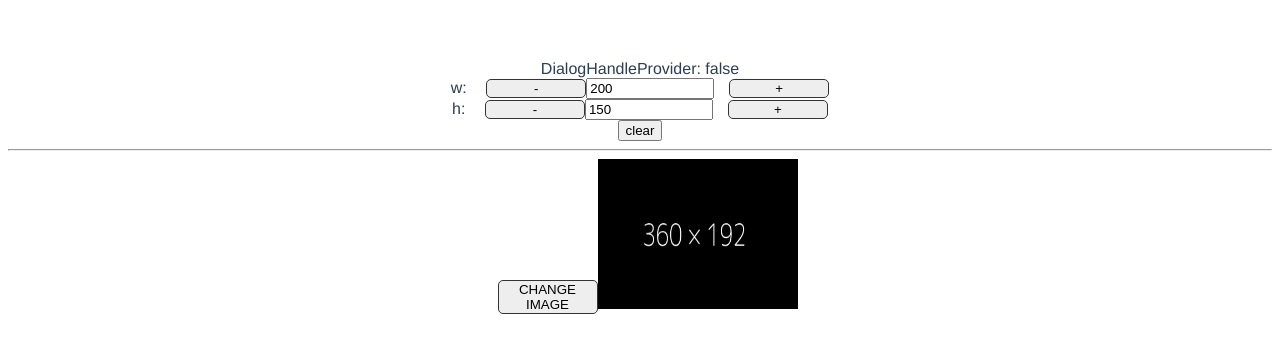
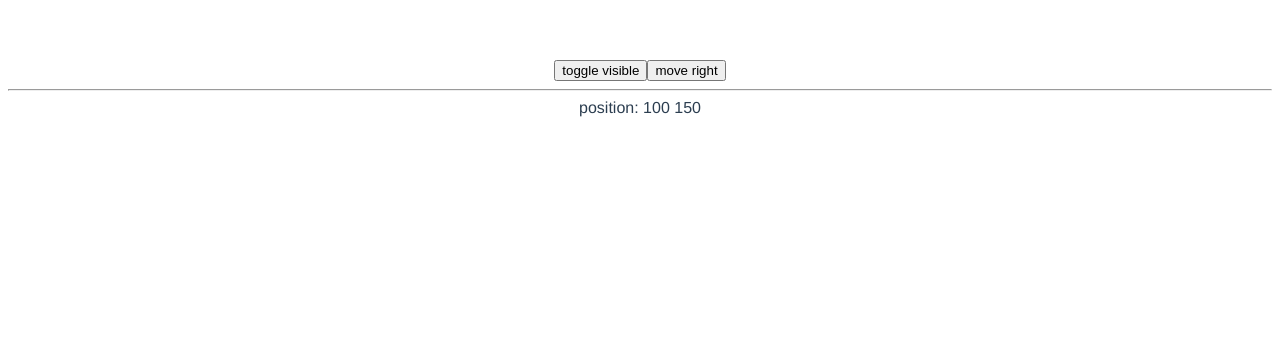
Before and after one commit to yykkyyzz/vue-study, a Vue app: page / in a window 1280 px wide. Shown: the top 352 px of the page. Built offline with nearby package versions, Linux system fonts and the light colour scheme.

Commit message:
refとreactiveなど

```diff
--- /dev/null
+++ b/src/17-unwrap/App.vue
@@ -0,0 +1,37 @@
+<!-- "Standard" way of doing things -->
+<template>
+  <div>
+    <button @click="toggleVisible">toggle visible</button>
+    <button @click="moveRight">move right</button>
+    <hr/>
+    <!-- .valueの記述はない -->
+    <span v-if="state.visible">
+      position: {{state.position.x}} {{state.position.y}}
+    </span>
+  </div>
+</template>
+
+<script>
+import { ref } from 'vue';
+import { reactive } from 'vue';
+import { computed } from 'vue';
+
+  export default {
+    setup() {
+      // 状態データと算出プロパティをstateに束ねる
+      const state = {
+        visible: ref(true),
+        position: ref({ x: 100, y: 150 }),
+        size: ref({ width: 300, height: 400 }),
+        areaSize: computed(() => state.size.value.width * state.size.value.height),
+      };
+      const toggleVisible = () => (state.visible.value = !state.visible.value);
+      const moveRight = () => {
+        state.position.value.x++;
+      };
+
+      // テンプレート公開前にstateをreactiveで再生成
+      return { state: reactive(state), toggleVisible, moveRight };
+    },
+  }
+</script>
--- a/src/main.js
+++ b/src/main.js
@@ -1,5 +1,5 @@
 import { createApp } from 'vue'
-import App from './15-2/App.vue'
+import App from './17-unwrap/App.vue'
 import './index.css'
 
 createApp(App).mount('#app')
```
Also changed, not shown: src/17-reactive/App.vue (added, +25 -0 lines), src/17-ref/App.vue (added, +29 -0 lines).
